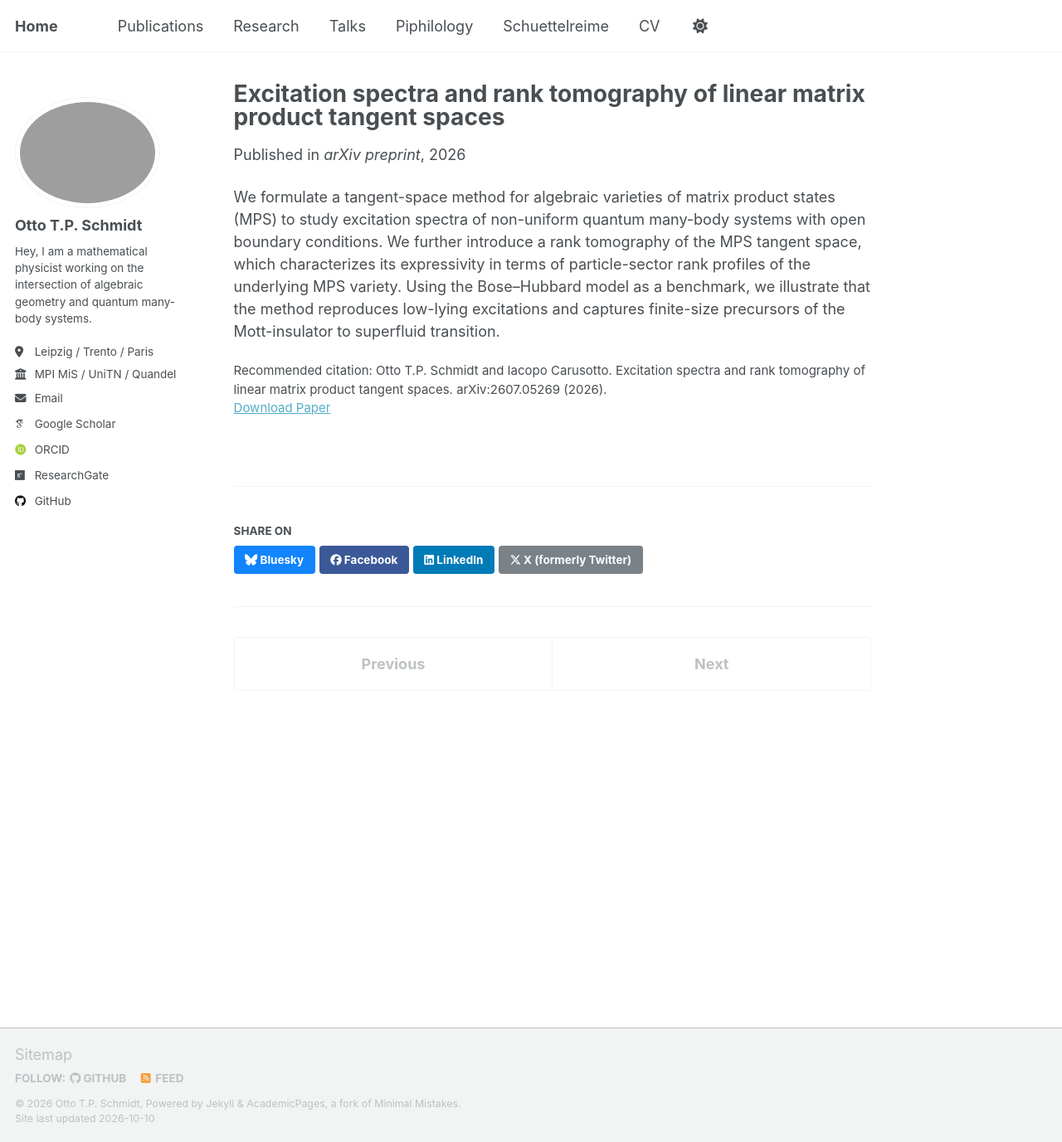
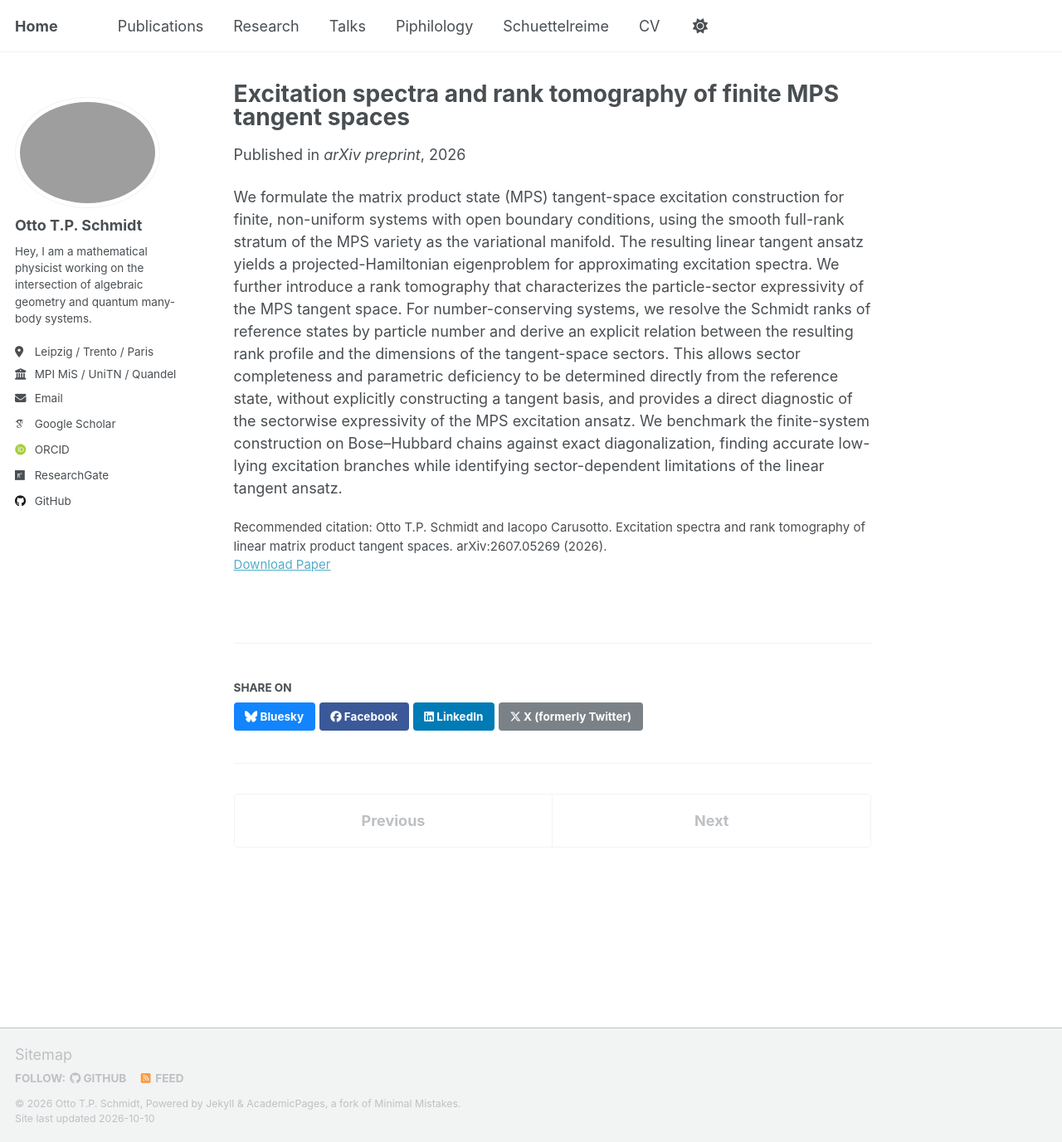
Before and after one commit to ottotpschmidt/ottotpschmidt.github.io, a Jekyll site: the page built from _publications/2026-07-07-excitation-spectra-and-rank-tomography.md, in a window 1280 px wide and 1377 px high. Shown: the whole window at 83% size. Built offline with Jekyll 4.4.1, drawn with Linux system fonts in a browser that asks for light colours; some web fonts are replaced; a script that is not in the unit is left out.

Commit message:
Update title and abstract for clarity and accuracy in publication on MPS tangent spaces

```diff
--- a/_publications/2026-07-07-excitation-spectra-and-rank-tomography.md
+++ b/_publications/2026-07-07-excitation-spectra-and-rank-tomography.md
@@ -1,5 +1,5 @@
 ---
-title: "Excitation spectra and rank tomography of linear matrix product tangent spaces"
+title: "Excitation spectra and rank tomography of finite MPS tangent spaces"
 collection: publications
 category: preprints
 permalink: /publication/2026-07-07-excitation-spectra-and-rank-tomography
@@ -9,4 +9,4 @@ venue: 'arXiv preprint'
 paperurl: 'https://arxiv.org/abs/2607.05269'
 citation: 'Otto T.P. Schmidt and Iacopo Carusotto. Excitation spectra and rank tomography of linear matrix product tangent spaces. arXiv:2607.05269 (2026).'
 ---
-We formulate a tangent-space method for algebraic varieties of matrix product states (MPS) to study excitation spectra of non-uniform quantum many-body systems with open boundary conditions. We further introduce a rank tomography of the MPS tangent space, which characterizes its expressivity in terms of particle-sector rank profiles of the underlying MPS variety. Using the Bose--Hubbard model as a benchmark, we illustrate that the method reproduces low-lying excitations and captures finite-size precursors of the Mott-insulator to superfluid transition.
+We formulate the matrix product state (MPS) tangent-space excitation construction for finite, non-uniform systems with open boundary conditions, using the smooth full-rank stratum of the MPS variety as the variational manifold. The resulting linear tangent ansatz yields a projected-Hamiltonian eigenproblem for approximating excitation spectra. We further introduce a rank tomography that characterizes the particle-sector expressivity of the MPS tangent space. For number-conserving systems, we resolve the Schmidt ranks of reference states by particle number and derive an explicit relation between the resulting rank profile and the dimensions of the tangent-space sectors. This allows sector completeness and parametric deficiency to be determined directly from the reference state, without explicitly constructing a tangent basis, and provides a direct diagnostic of the sectorwise expressivity of the MPS excitation ansatz. We benchmark the finite-system construction on Bose--Hubbard chains against exact diagonalization, finding accurate low-lying excitation branches while identifying sector-dependent limitations of the linear tangent ansatz.
```
